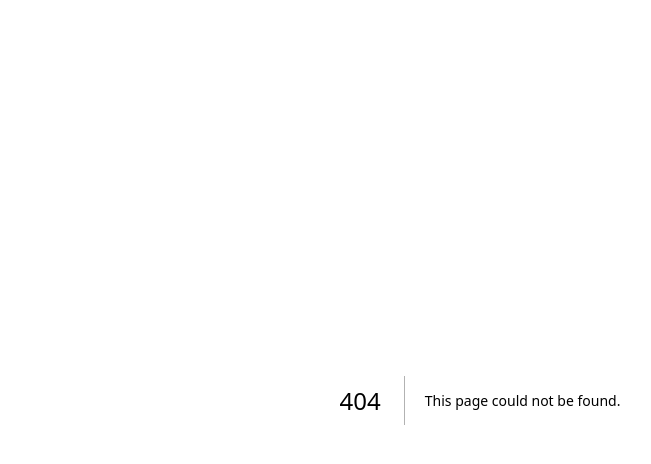
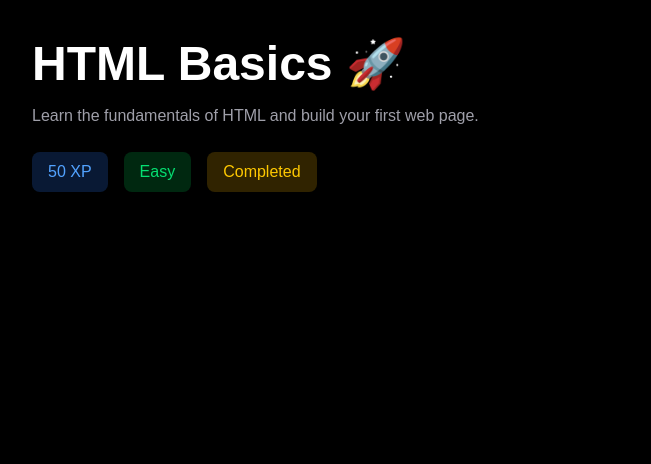
Before and after one commit to vikasthakur-2004/devquest, a Next.js app in the folder client/: page /dashboard/missions/1 in a window 1280 px wide. Before the commit this address had no page. Shown: the top 464 px of the page, without its empty margins (160-811 px from the left). Built offline with nearby package versions, Linux system fonts and the light colour scheme.

Commit message:
feat: implement dynamic mission details pages

```diff
--- /dev/null
+++ b/client/app/dashboard/missions/[id]/page.tsx
@@ -0,0 +1,59 @@
+import { missions } from "@/constants/missions";
+
+type MissionPageProps = {
+  params: Promise<{
+    id: string;
+  }>;
+};
+
+export default async function MissionDetailsPage({
+  params,
+}: MissionPageProps) {
+  const { id } = await params;
+
+  const mission = missions.find(
+    (m) => m.id === Number(id)
+  );
+
+  if (!mission) {
+    return (
+      <main className="min-h-screen bg-black text-white p-10">
+        <h1 className="text-4xl font-bold">
+          Mission Not Found ❌
+        </h1>
+      </main>
+    );
+  }
+
+  return (
+    <main className="min-h-screen bg-black text-white p-10">
+      <div className="max-w-4xl mx-auto">
+
+        <h1 className="text-5xl font-bold">
+          {mission.title} 🚀
+        </h1>
+
+        <p className="text-zinc-400 mt-4">
+          {mission.description}
+        </p>
+
+        <div className="flex gap-4 mt-6">
+
+          <span className="bg-blue-500/20 text-blue-400 px-4 py-2 rounded-lg">
+            {mission.xp} XP
+          </span>
+
+          <span className="bg-green-500/20 text-green-400 px-4 py-2 rounded-lg">
+            {mission.difficulty}
+          </span>
+
+          <span className="bg-yellow-500/20 text-yellow-400 px-4 py-2 rounded-lg">
+            {mission.status}
+          </span>
+
+        </div>
+
+      </div>
+    </main>
+  );
+}
--- a/client/constants/missions.ts
+++ b/client/constants/missions.ts
@@ -2,19 +2,25 @@ export const missions = [
   {
     id: 1,
     title: "HTML Basics",
+    description: "Learn the fundamentals of HTML and build your first web page.",
     xp: 50,
+    difficulty: "Easy",
     status: "Completed",
   },
   {
     id: 2,
     title: "CSS Flexbox",
+    description: "Master Flexbox and create responsive layouts.",
     xp: 75,
+    difficulty: "Medium",
     status: "In Progress",
   },
   {
     id: 3,
     title: "React Components",
+    description: "Understand reusable React components and props.",
     xp: 100,
+    difficulty: "Hard",
     status: "Pending",
   },
 ];
```
